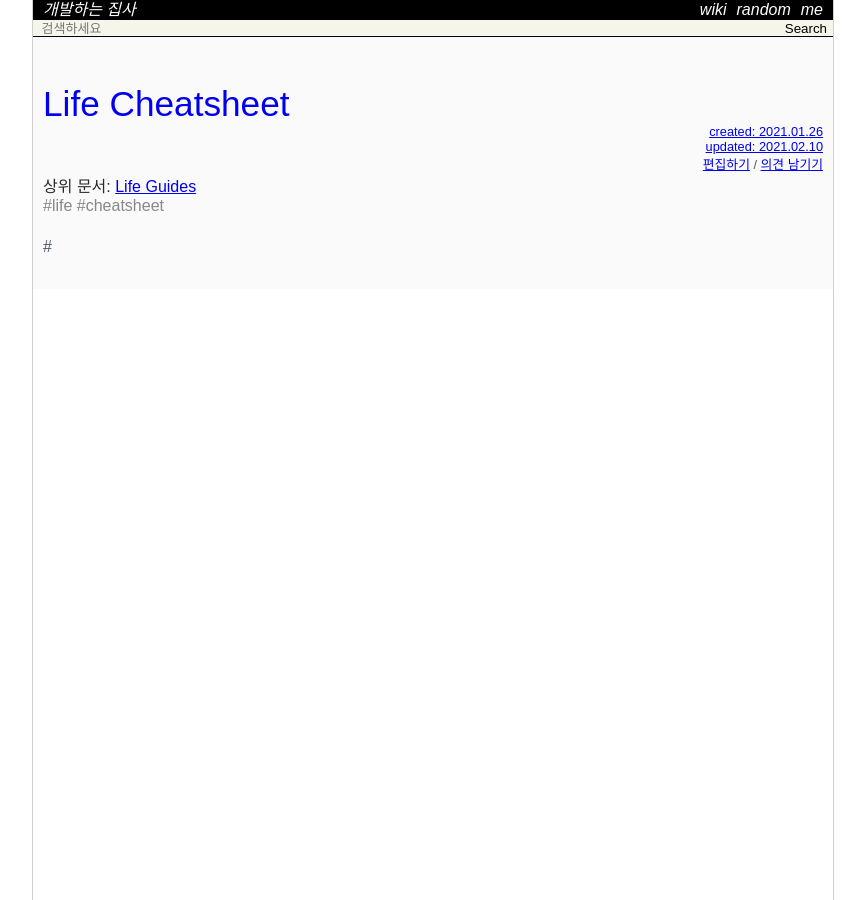
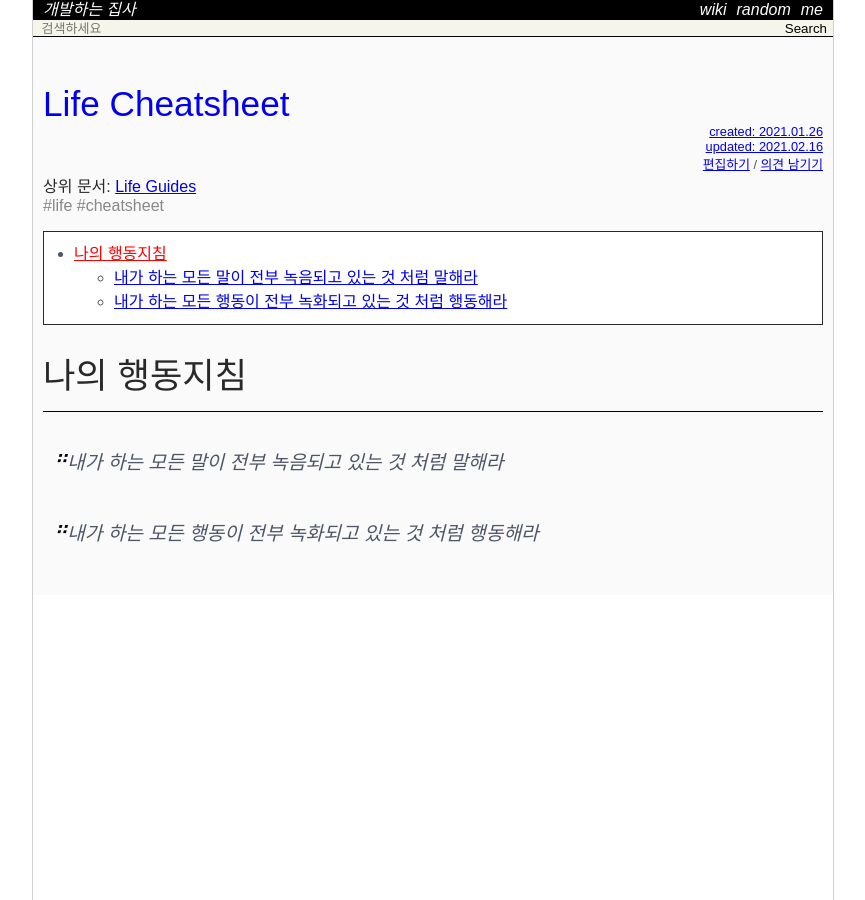
Before and after one commit to Achelous1/achelous1.github.io, a Jekyll site: the page built from _wiki/life-cheatsheet.md, in a window 1280 px wide. Shown: the whole page, without its empty margins (207-1072 px from the left). Built offline with Jekyll 4.4.1, drawn with Linux system fonts in a browser that asks for light colours; nearby versions of some CDN libraries; some web fonts are replaced; comment, search, counter and statistics services are not loaded.

Commit message:
MODIFY life cheatsheet
Added behavior

```diff
--- a/_wiki/life-cheatsheet.md
+++ b/_wiki/life-cheatsheet.md
@@ -3,7 +3,7 @@ layout  : wiki
 title   : Life Cheatsheet
 summary :
 date    : 2021-01-26 16:57:23 +0900
-updated : 2021-02-10 17:36:16 +0900
+updated : 2021-02-16 15:05:51 +0900
 tag     : life cheatsheet
 toc     : true
 public  : true
@@ -13,4 +13,6 @@ latex   : false
 * TOC
 {:toc}
 
-#
+# 나의 행동지침
+##### 내가 하는 모든 말이 전부 녹음되고 있는 것 처럼 말해라
+##### 내가 하는 모든 행동이 전부 녹화되고 있는 것 처럼 행동해라
```
Also changed, not shown: _wiki/index.md (+1 -0 lines).
